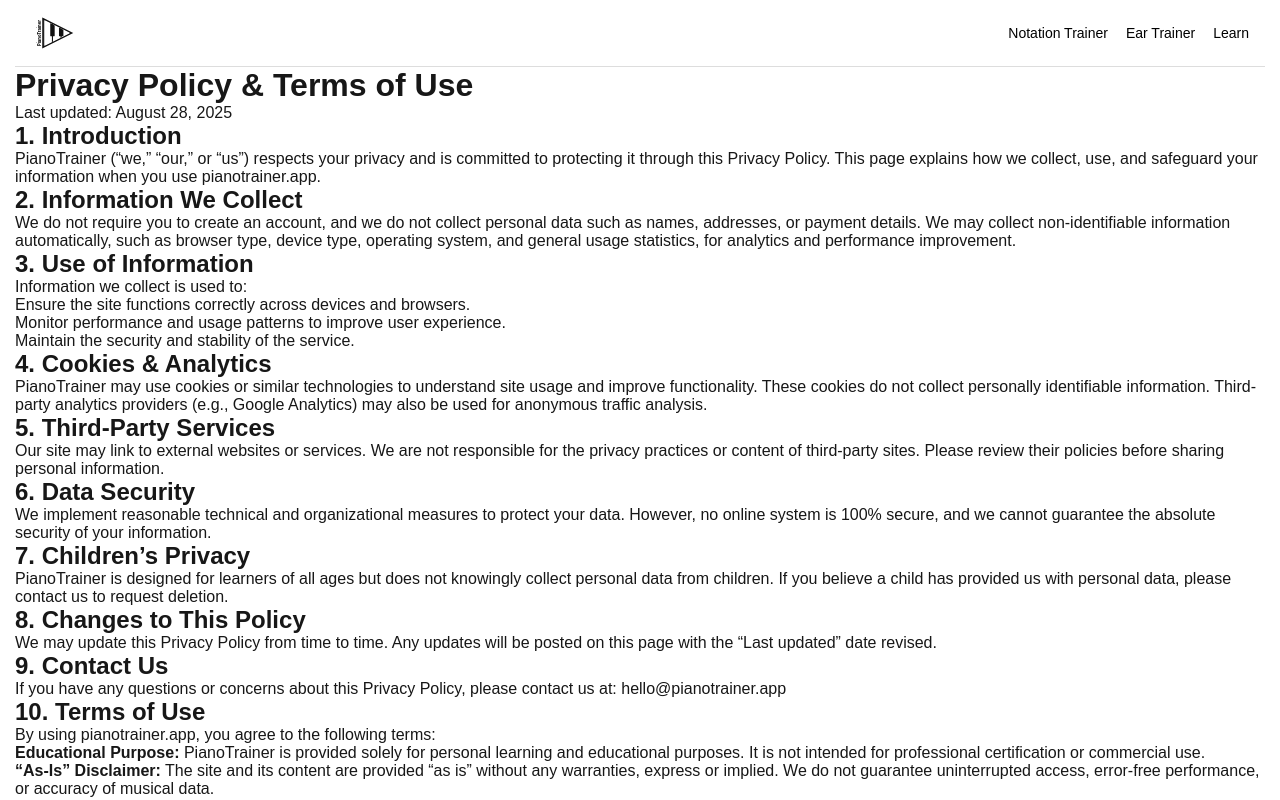
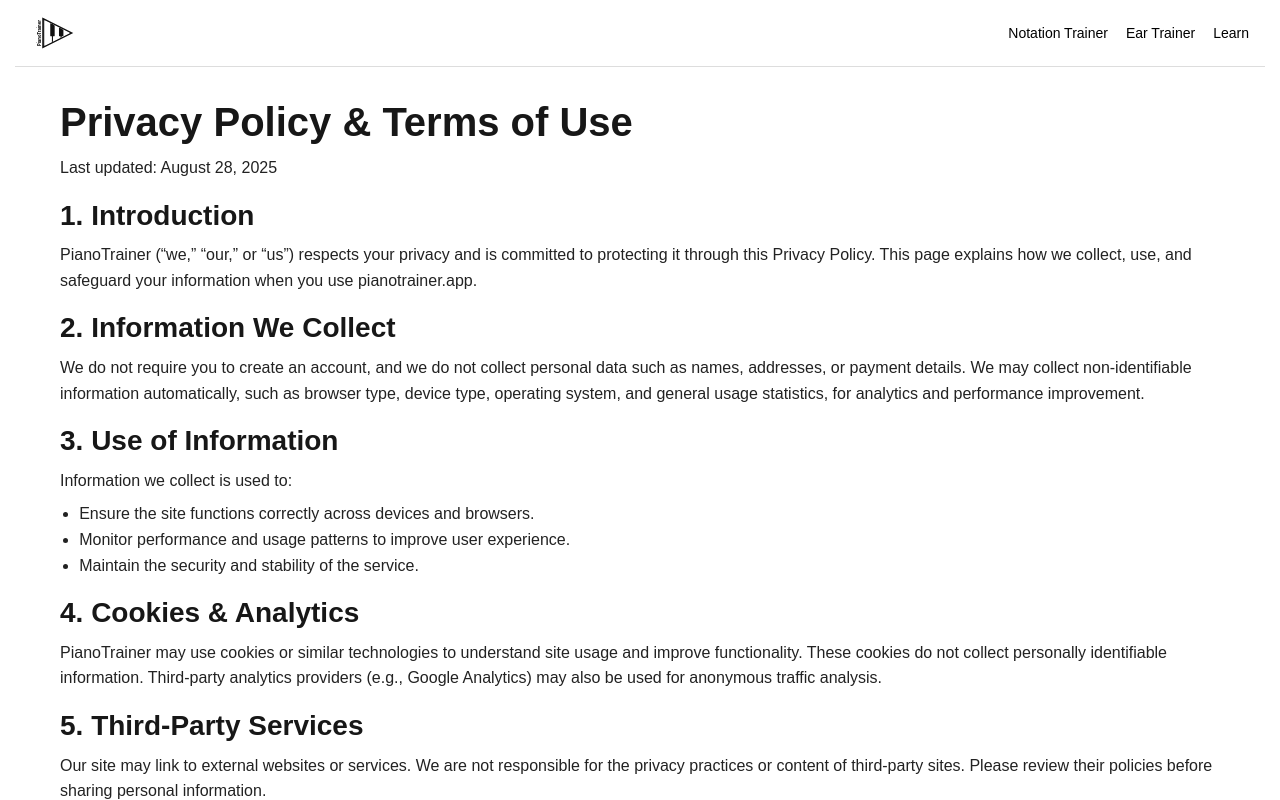
Before and after one commit to andreyeremichev/pianotrainer, a Next.js app: page /privacy in a window 1280 px wide. Shown: the top 800 px of the page. Built offline with nearby package versions, Linux system fonts and the light colour scheme.

Commit message:
style(site): unify padding & typography across non-trainer pages (match Notation Hub)

```diff
--- a/app/(site)/layout.tsx
+++ b/app/(site)/layout.tsx
@@ -1,23 +1,15 @@
 // app/(site)/layout.tsx
 import React from "react";
-import "../globals.css"; // keep your global fonts/vars
+import "../globals.css";             // keep your global fonts/vars
+import "./site.css";                 // ← add this line
 import SiteHeader from "../components/SiteHeader";
 import SiteFooter from "../components/SiteFooter";
 
-/**
- * This layout wraps ALL non-trainer pages:
- * - Home, About, Contact, Privacy, Terms
- * - Hubs: /trainer/notation and /trainer/ear (moved under (site))
- *
- * Pages should NOT render their own header/footer anymore.
- * They can render their own <main className="page"> as usual; or we can wrap here.
- */
 export default function SiteLayout({ children }: { children: React.ReactNode }) {
   return (
     <div className="site-shell">
       <SiteHeader />
-      {/* Keep page-level <main className="page"> in each page, or wrap here if you prefer */}
-      {children}
+      {children}                      {/* pages keep their own <main className="page"> */}
       <SiteFooter />
     </div>
   );
--- /dev/null
+++ b/app/(site)/site.css
@@ -0,0 +1,58 @@
+/* app/(site)/site.css
+   Scope everything under the (site) route group so trainer pages remain untouched. */
+
+:root {
+  --site-max: 1200px;
+  --site-pad-x: 12px;
+  --site-pad-y: 8px;
+}
+
+.site-shell .page {
+  box-sizing: border-box;
+  max-width: var(--site-max);
+  margin: 0 auto;
+  padding: var(--site-pad-y) var(--site-pad-x);
+}
+
+/* Typography (match Notation Hub look) */
+.site-shell .page h1 {
+  margin: 20px 0 10px;
+  font-weight: 800;
+  line-height: 1.15;
+  font-size: clamp(28px, 4vw, 40px);
+}
+
+.site-shell .page h2 {
+  margin: 18px 0 10px;
+  font-weight: 700;
+  line-height: 1.2;
+  font-size: clamp(20px, 3vw, 28px);
+}
+
+.site-shell .page h3 {
+  margin: 14px 0 8px;
+  font-weight: 700;
+  line-height: 1.25;
+  font-size: clamp(18px, 2.4vw, 22px);
+}
+
+.site-shell .page p,
+.site-shell .page li {
+  font-size: 16px;
+  line-height: 1.6;
+  color: #222;
+}
+
+.site-shell .page ul,
+.site-shell .page ol {
+  padding-left: 1.2rem;   /* consistent list indent */
+  margin: 0.5rem 0 1rem;
+}
+
+/* Slightly roomier on medium+ screens */
+@media (min-width: 768px) {
+  :root {
+    --site-pad-x: 20px;
+    --site-pad-y: 12px;
+  }
+}
```
